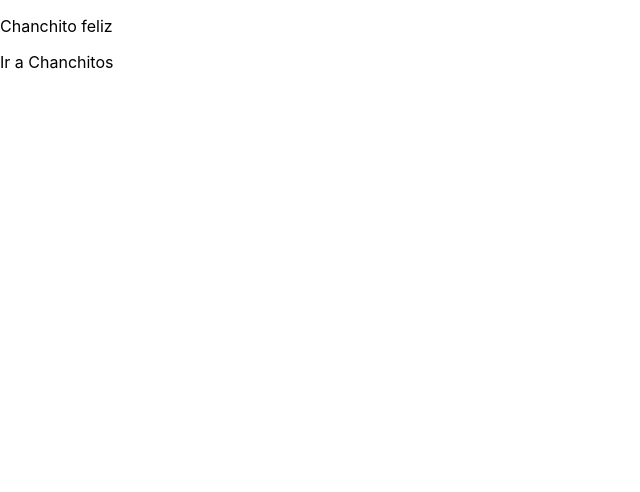
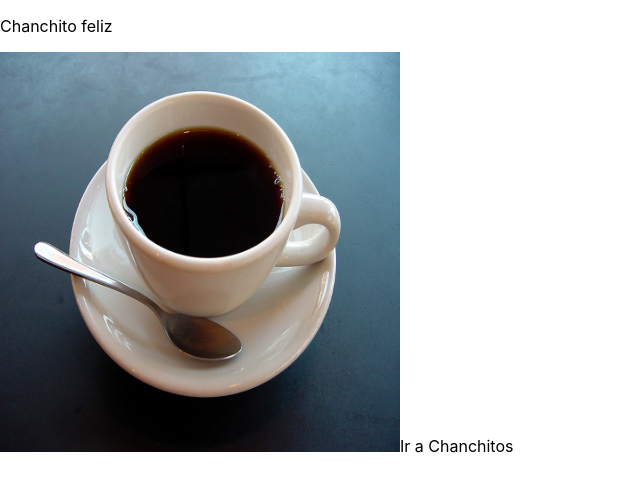
Before and after one commit to ezegonmac/next, a Next.js app: page / in a window 1280 px wide. Shown: the top 492 px of the page, without its empty margins (0-640 px from the left). Built offline with nearby package versions, Linux system fonts and the light colour scheme.

Commit message:
Add Image component

```diff
--- a/pages/index.js
+++ b/pages/index.js
@@ -1,9 +1,14 @@
+import Image from "next/image"
 import Link from "next/link"
+import Coffee from '../public/coffee.JPG'
 
 export default function Home() {
   return (
     <div>
       <p>Chanchito feliz</p>
+      {/* <Image src='/coffee.JPG' width={400} height={400}/> */}
+      {/* <Image src='/coffee.JPG' layout="fill"/> */}
+      <Image src={Coffee} width={400} height={400}/>
       <Link href="/chanchitos">Ir a Chanchitos</Link>
   </div>
   )
```
Also changed, not shown: public/coffee.JPG (added).
